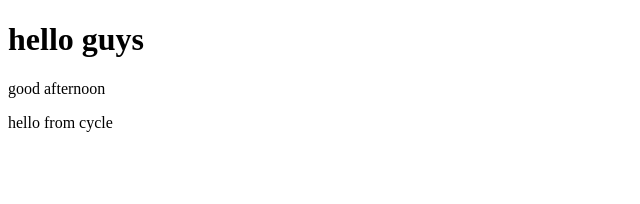
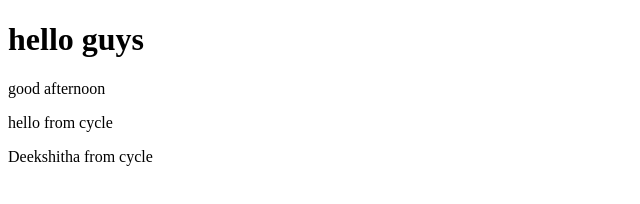
Before and after one commit to devopswithdayanand/bvrit, a plain HTML site: page index.html in a window 1280 px wide. Shown: the whole page, without its empty margins (0-640 px from the left). Drawn offline with Linux system fonts and the light colour scheme.

Commit message:
index edited from cycle

```diff
--- a/index.html
+++ b/index.html
@@ -11,5 +11,6 @@
     </h1>
     <p>good afternoon</p>
     <p>hello from cycle</p>
+    <p>Deekshitha from cycle</p>
 </body>
 </html>
```
